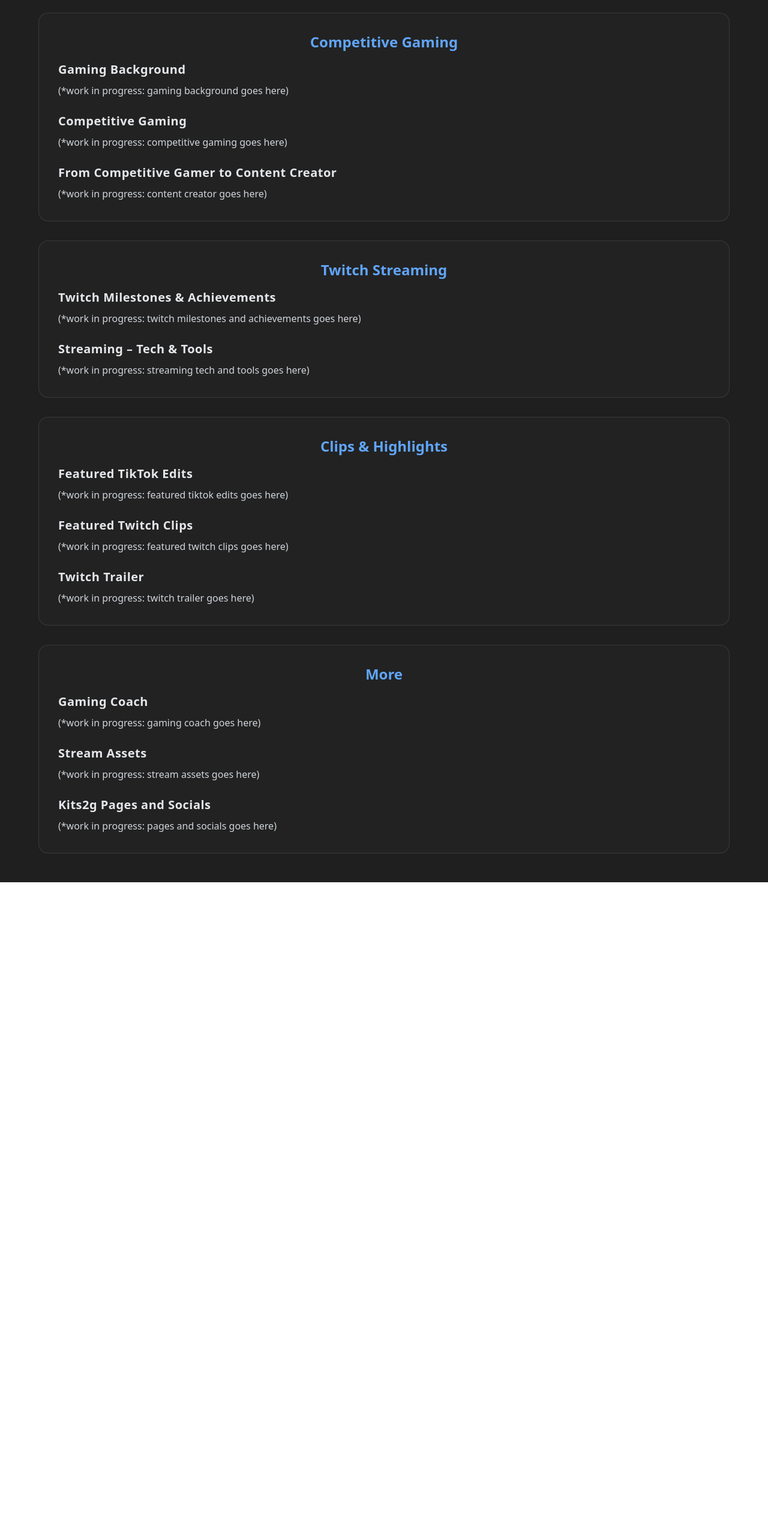
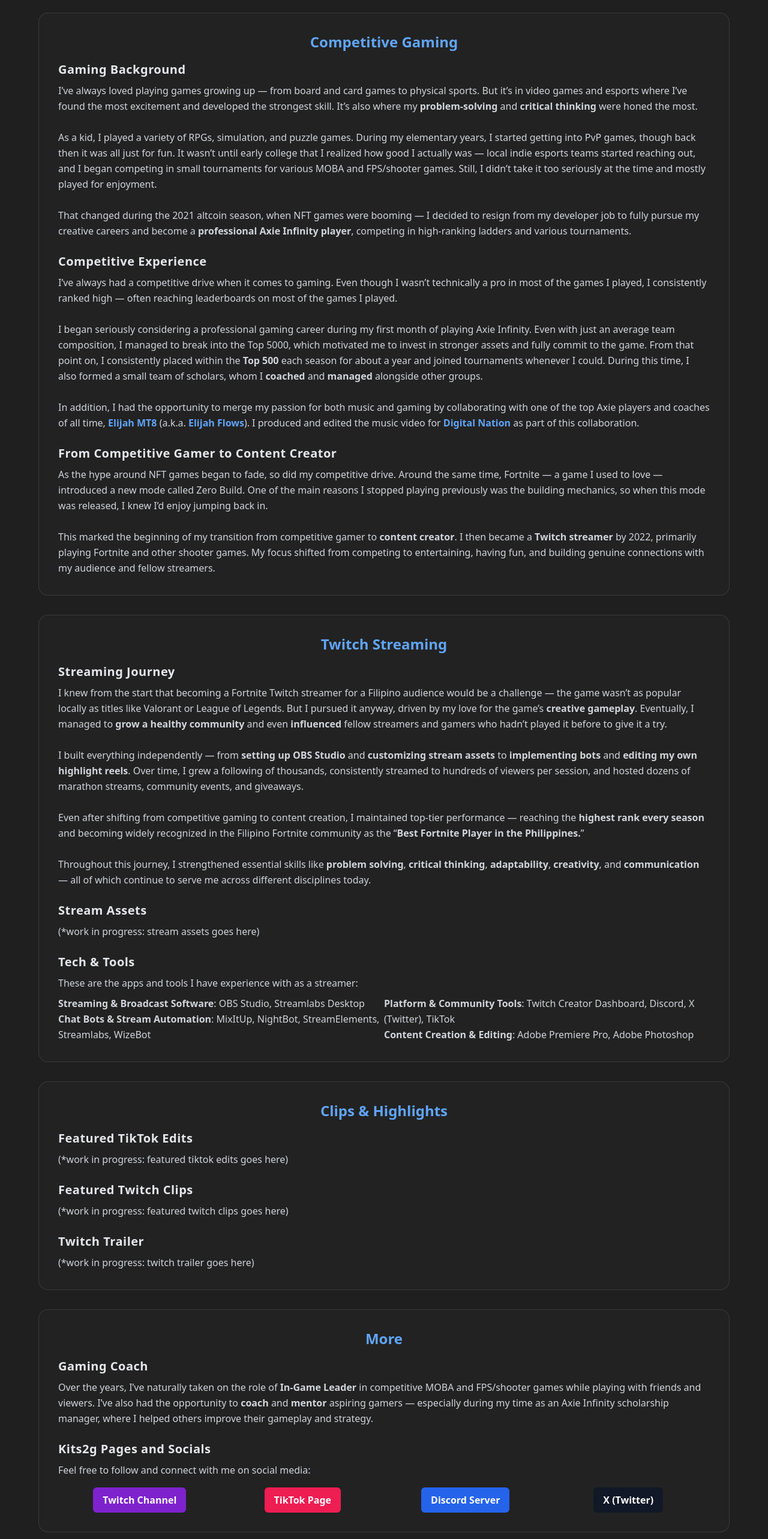
Before and after one commit to joshuakitong/portfolio, a React (Create React App) app: page /#/gaming in a window 1280 px wide. Shown: the part 200-2766 px from the top of the page at 60% size. Before the commit the page ends 1671 px from the top, so only its background shows below. Built offline with nearby package versions, Linux system fonts and the light colour scheme.

Commit message:
docs: gaming text content

```diff
--- a/src/pages/Gaming.jsx
+++ b/src/pages/Gaming.jsx
@@ -9,15 +9,41 @@ const sections = [
       <>
         <h2 className="text-xl font-bold mb-2 tracking-wide text-gray-200">Gaming Background</h2>
         <p className="mb-6">
-          (*work in progress: gaming background goes here)
+          I’ve always loved playing games growing up — from board and card games to physical sports. But it’s in video games and esports where I’ve found the most excitement and
+           developed the strongest skill. It’s also where my <strong>problem-solving</strong> and <strong>critical thinking</strong> were honed the most.<br/><br/>
+
+          As a kid, I played a variety of RPGs, simulation, and puzzle games. During my elementary years, I started getting into PvP games, though back then it was
+           all just for fun. It wasn’t until early college that I realized how good I actually was — local indie esports teams started reaching out, and I began competing in
+           small tournaments for various MOBA and FPS/shooter games. Still, I didn’t take it too seriously at the time and mostly played for enjoyment.<br/><br/>
+
+          That changed during the 2021 altcoin season, when NFT games were booming — I decided to resign from my developer job to fully pursue my creative careers and
+           become a <strong>professional Axie Infinity player</strong>, competing in high-ranking ladders and various tournaments.
+
         </p>
-        <h2 className="text-xl font-bold mb-2 tracking-wide text-gray-200">Competitive Gaming</h2>
+        <h2 className="text-xl font-bold mb-2 tracking-wide text-gray-200">Competitive Experience</h2>
         <p className="mb-6">
-          (*work in progress: competitive gaming goes here)
+          I’ve always had a competitive drive when it comes to gaming. Even though I wasn’t technically a pro in most of the games I played, I consistently ranked
+           high — often reaching leaderboards on most of the games I played.<br/><br/>
+
+          I began seriously considering a professional gaming career during my first month of playing Axie Infinity. Even with just an average team composition, I managed
+           to break into the Top 5000, which motivated me to invest in stronger assets and fully commit to the game. From that point on, I consistently placed within
+           the <strong>Top 500</strong> each season for about a year and joined tournaments whenever I could. During this time, I also formed a small team of scholars,
+           whom I <strong>coached</strong> and <strong>managed</strong> alongside other groups.<br/><br/>
+
+          In addition, I had the opportunity to merge my passion for both music and gaming by collaborating with one of the top Axie players and coaches of all
+           time, <a href="https://www.youtube.com/@ElijahMT8" target="_blank" className="text-blue-400 hover:underline visited:text-purple-400"><strong>Elijah MT8</strong> </a>
+           (a.k.a. <a href="https://open.spotify.com/artist/6mvvyrOrdUglR4tX4Vl3lb" target="_blank" className="text-blue-400 hover:underline visited:text-purple-400"><strong>Elijah Flows</strong></a>
+           ). I produced and edited the music video
+           for <a href="https://www.youtube.com/watch?v=Ey7eeE35gjU" target="_blank" className="text-blue-400 hover:underline visited:text-purple-400"><strong>Digital Nation</strong></a> as part of this collaboration.
         </p>
         <h2 className="text-xl font-bold mb-2 tracking-wide text-gray-200">From Competitive Gamer to Content Creator</h2>
         <p>
-          (*work in progress: content creator goes here)
+          As the hype around NFT games began to fade, so did my competitive drive. Around the same time, Fortnite — a game I used to love — introduced a new mode called Zero Build.
+           One of the main reasons I stopped playing previously was the building mechanics, so when this mode was released, I knew I’d enjoy jumping back in.<br/><br/>
+
+          This marked the beginning of my transition from competitive gamer to <strong>content creator</strong>. I then became a <strong>Twitch streamer</strong> by 2022, primarily
+           playing Fortnite and other shooter games. My focus shifted from competing to entertaining, having fun, and building genuine connections with my
+           audience and fellow streamers.
         </p>
       </>
     )
@@ -27,14 +53,40 @@ const sections = [
     title: "Twitch Streaming",
     content: (
       <>
-        <h2 className="text-xl font-bold mb-2 tracking-wide text-gray-200">Twitch Milestones & Achievements</h2>
+        <h2 className="text-xl font-bold mb-2 tracking-wide text-gray-200">Streaming Journey</h2>
         <p className="mb-6">
-          (*work in progress: twitch milestones and achievements goes here)
+          I knew from the start that becoming a Fortnite Twitch streamer for a Filipino audience would be a challenge — the game wasn’t as popular locally as
+           titles like Valorant or League of Legends. But I pursued it anyway, driven by my love for the game’s <strong>creative gameplay</strong>. Eventually, I managed
+           to <strong>grow a healthy community</strong> and even <strong>influenced</strong> fellow streamers and gamers who hadn’t played it before to give it a try.<br/><br/>
+
+          I built everything independently — from <strong>setting up OBS Studio</strong> and <strong>customizing stream assets</strong> to <strong>implementing bots </strong>
+           and <strong>editing my own highlight reels</strong>. Over time, I grew a following of thousands, consistently streamed to hundreds of viewers per session, and hosted
+           dozens of marathon streams, community events, and giveaways.<br/><br/>
+
+          Even after shifting from competitive gaming to content creation, I maintained top-tier performance — reaching the <strong>highest rank every season</strong> and becoming widely recognized in the Filipino
+           Fortnite community as the “<strong>Best Fortnite Player in the Philippines.</strong>”<br/><br/>
+
+          Throughout this journey, I strengthened essential skills like <strong>problem solving</strong>, <strong>critical thinking</strong>, <strong>adaptability</strong>
+           , <strong>creativity</strong>, and <strong>communication</strong> — all of which continue to serve me across different disciplines today.
         </p>
-        <h2 className="text-xl font-bold mb-2 tracking-wide text-gray-200">Streaming – Tech & Tools</h2>
+        <h2 className="text-xl font-bold mb-2 tracking-wide text-gray-200">Stream Assets</h2>
+        <p className="mb-6">
+          (*work in progress: stream assets goes here)
+        </p>
+        <h2 className="text-xl font-bold mb-2 tracking-wide text-gray-200">Tech & Tools</h2>
         <p>
-          (*work in progress: streaming tech and tools goes here)
+          These are the apps and tools I have experience with as a streamer:<br/>
         </p>
+        <div className="grid grid-cols-1 md:grid-cols-2 mt-2">
+          <div className="space-y-6">
+            <strong>Streaming & Broadcast Software</strong>: OBS Studio, Streamlabs Desktop<br/>
+            <strong>Chat Bots & Stream Automation</strong>: MixItUp, NightBot, StreamElements, Streamlabs, WizeBot<br/>
+          </div>
+          <div className="space-y-6">
+            <strong>Platform & Community Tools</strong>: Twitch Creator Dashboard, Discord, X (Twitter), TikTok<br/>
+            <strong>Content Creation & Editing</strong>: Adobe Premiere Pro, Adobe Photoshop<br/>
+          </div>
+        </div>
       </>
     )
   },
@@ -65,16 +117,36 @@ const sections = [
       <>
         <h2 className="text-xl font-bold mb-2 tracking-wide text-gray-200">Gaming Coach</h2>
         <p className="mb-6">
-          (*work in progress: gaming coach goes here)
-        </p>
-        <h2 className="text-xl font-bold mb-2 tracking-wide text-gray-200">Stream Assets</h2>
-        <p className="mb-6">
-          (*work in progress: stream assets goes here)
+          Over the years, I’ve naturally taken on the role of <strong>In-Game Leader</strong> in competitive MOBA and FPS/shooter games while playing with friends and viewers.
+           I’ve also had the opportunity to <strong>coach</strong> and <strong>mentor</strong> aspiring gamers — especially during my time as an Axie Infinity scholarship
+           manager, where I helped others improve their gameplay and strategy.
         </p>
         <h2 className="text-xl font-bold mb-2 tracking-wide text-gray-200">Kits2g Pages and Socials</h2>
         <p>
-          (*work in progress: pages and socials goes here)
+          Feel free to follow and connect with me on social media:
         </p>
+        <div className="grid grid-cols-1 md:grid-cols-4 mt-4">
+          <div className="space-y-6 flex justify-center">
+            <a href="https://www.twitch.tv/kits2g" target="_blank" className="block w-fit px-4 py-2 bg-purple-700 text-white rounded-md hover:bg-purple-800 transition">
+              <strong>Twitch Channel</strong>
+            </a>
+          </div>
+          <div className="space-y-6 flex justify-center">
+            <a href="https://www.tiktok.com/@kits2g_ttv" target="_blank" className="block w-fit px-4 py-2 bg-[#EE1D52] text-white rounded-md hover:bg-[#c91946] transition">
+              <strong>TikTok Page</strong>
+            </a>
+          </div>
+          <div className="space-y-6 flex justify-center">
+            <a href="https://discord.gg/J9td3cpeC9" target="_blank" className="block w-fit px-4 py-2 bg-blue-600 text-white rounded-md hover:bg-blue-700 transition">
+              <strong>Discord Server</strong>
+            </a>
+          </div>
+          <div className="space-y-6 flex justify-center">
+            <a href="https://twitter.com/kits2g_ttv" target="_blank" className="block w-fit px-4 py-2 bg-gray-900 text-white rounded-md hover:bg-black transition">
+              <strong>X (Twitter)</strong>
+            </a>
+          </div>
+        </div>
       </>
     )
   }
```
